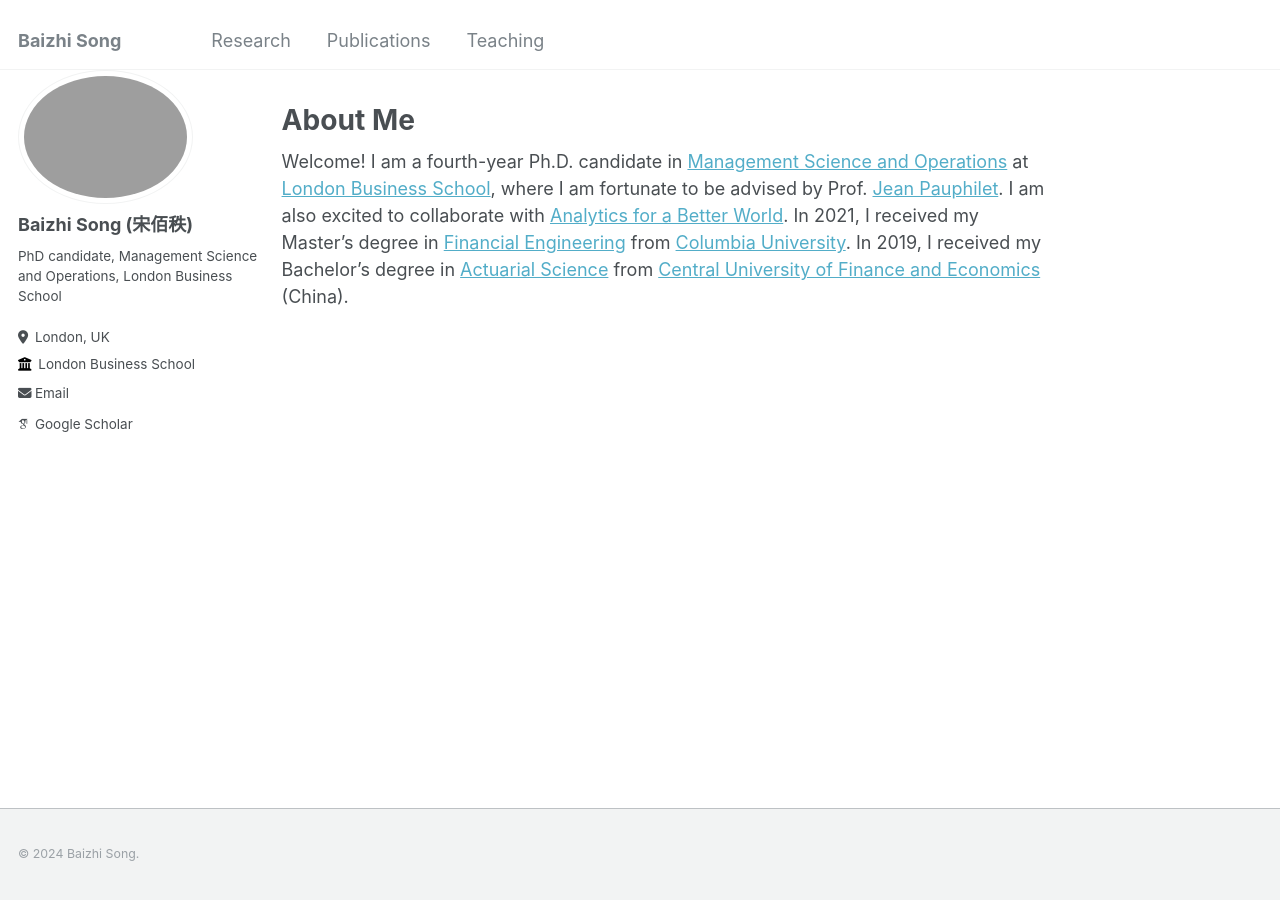
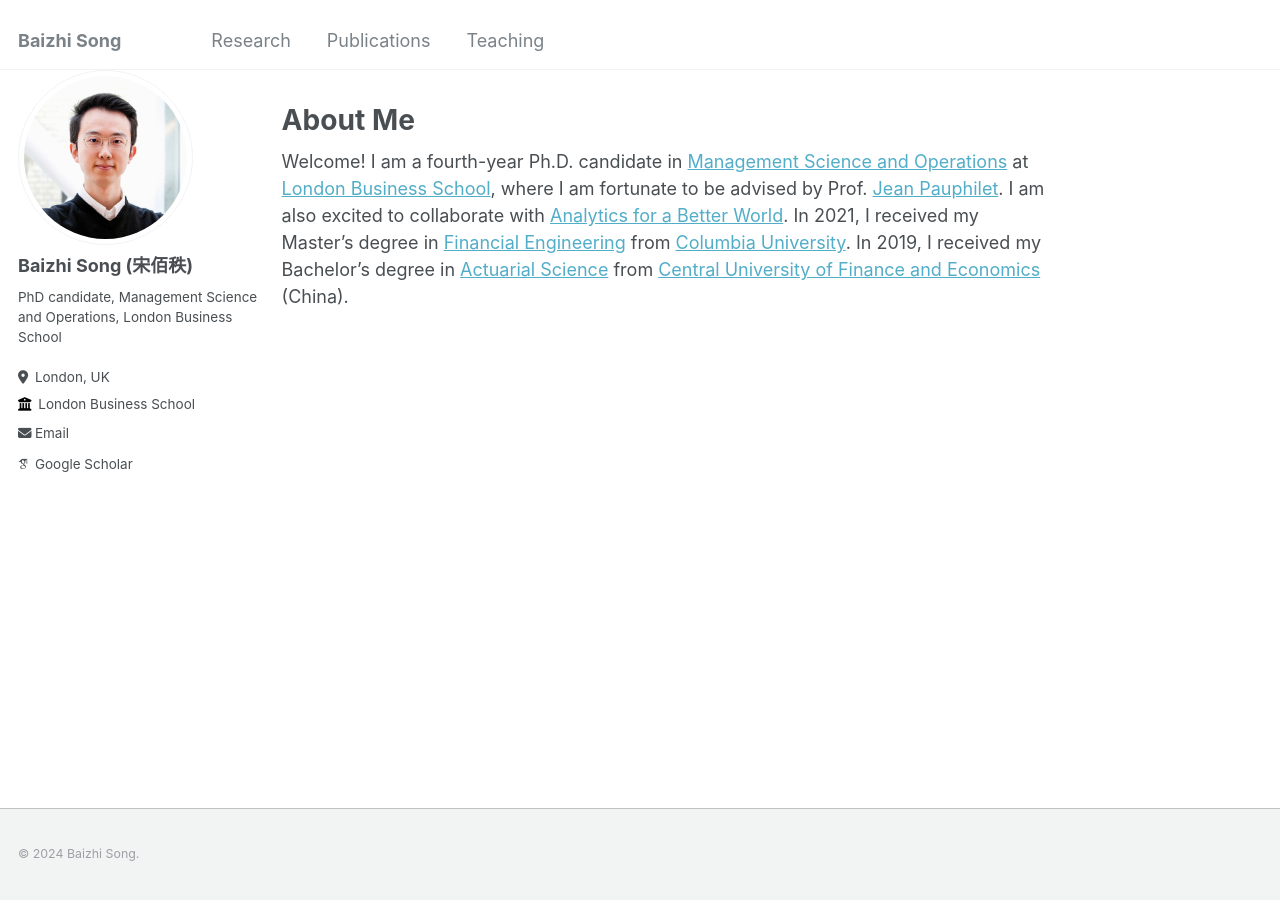
Before and after one commit to Baizhi-Song/baizhi-song.github.io, a Jekyll site: the page built from _pages/about.md, in a window 1280 px wide. Built offline with Jekyll 4.4.1, drawn with Linux system fonts in a browser that asks for light colours; some web fonts are replaced.

Commit message:
Update _config.yml

```diff
--- a/_config.yml
+++ b/_config.yml
@@ -25,7 +25,7 @@ repository               : "Baizhi-Song/baizhi-song.github.io"
 #               Additional customization can be done by editing /_includes/author-profile.html
 author:
   # Biographic information
-  avatar           : "Baizhi Song_2023_Oct_small.jpg"
+  avatar           : "Baizhi_Song_2023_Oct_small.jpg"
   name             : "Baizhi Song (宋佰秩)"
 
   bio: "PhD candidate,\nManagement Science and Operations,\nLondon Business School"
```
